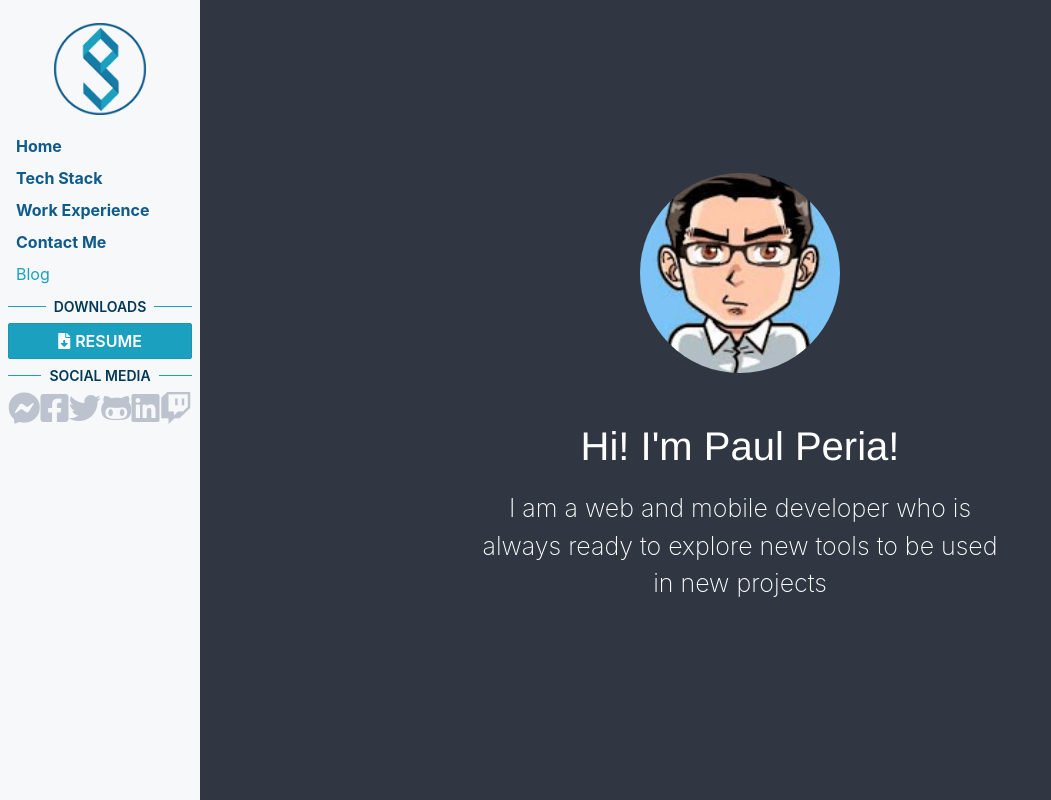
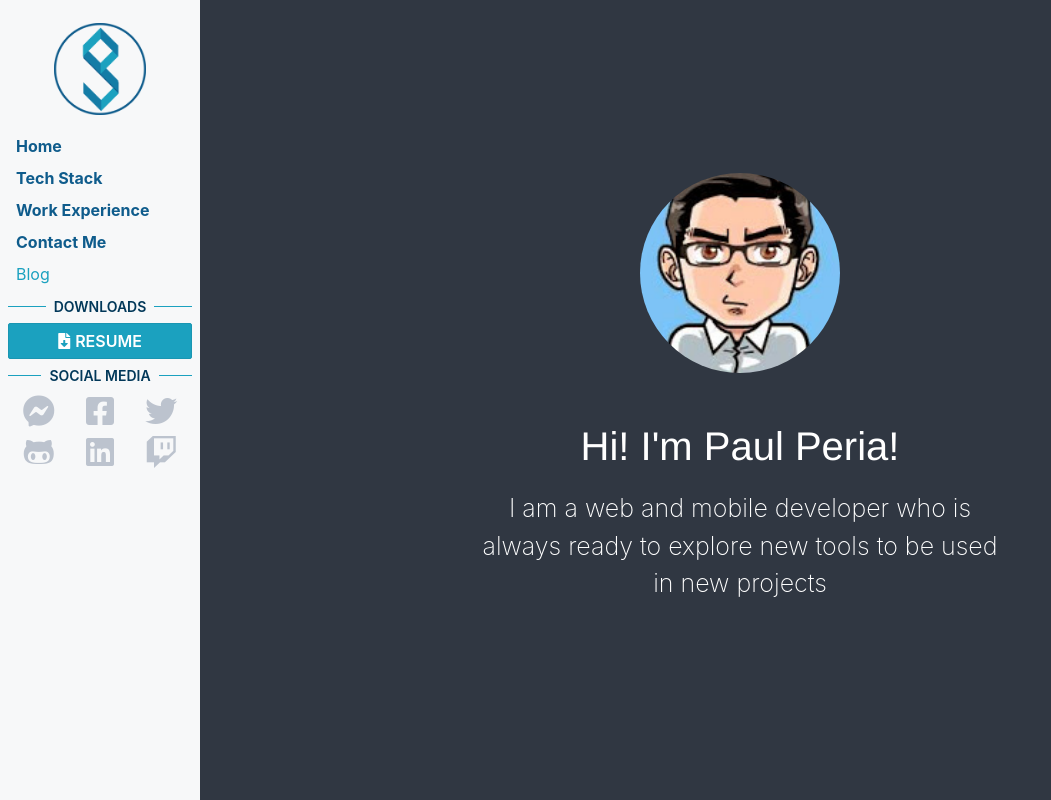
Before and after one commit to periabyte/periabyte.github.io, a Gatsby site: page / in a window 1280 px wide. Shown: the top 800 px of the page, without its empty margins (0-1051 px from the left). Built offline with nearby package versions, Linux system fonts and the light colour scheme; Gatsby itself is replaced by a stand-in of ours; what typography-theme-moraga would draw is missing.

Commit message:
update social media layout

```diff
--- a/src/styles/main.scss
+++ b/src/styles/main.scss
@@ -98,10 +98,12 @@ a {
     display: flex;
     flex-wrap: wrap;
     flex-direction: row;
-    flex-basis: 30%;
     justify-content: space-around;
 
     & > a {
+        flex-basis: 33%;
+        text-align: center;
+        margin: 0.2em 0;
         color: $gray-color;
 
         @each $name, $color in $social-media {
```
